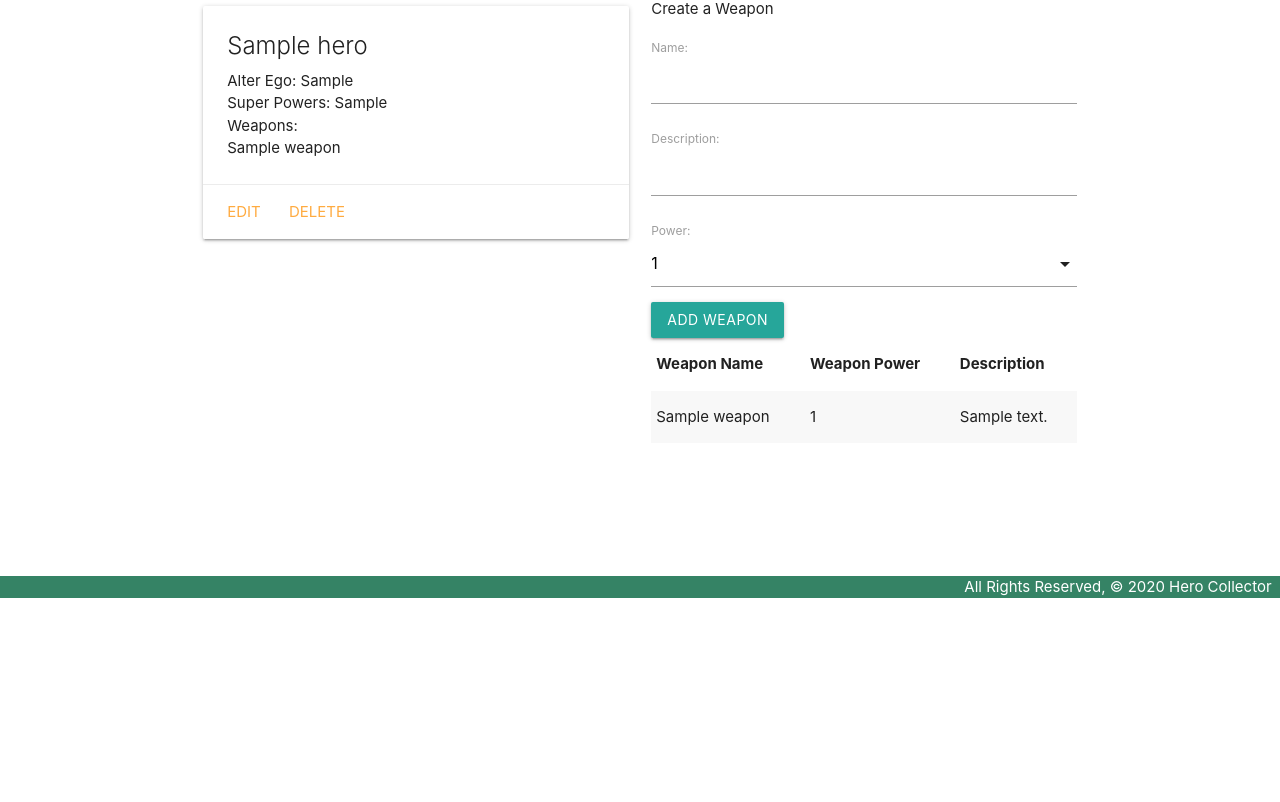
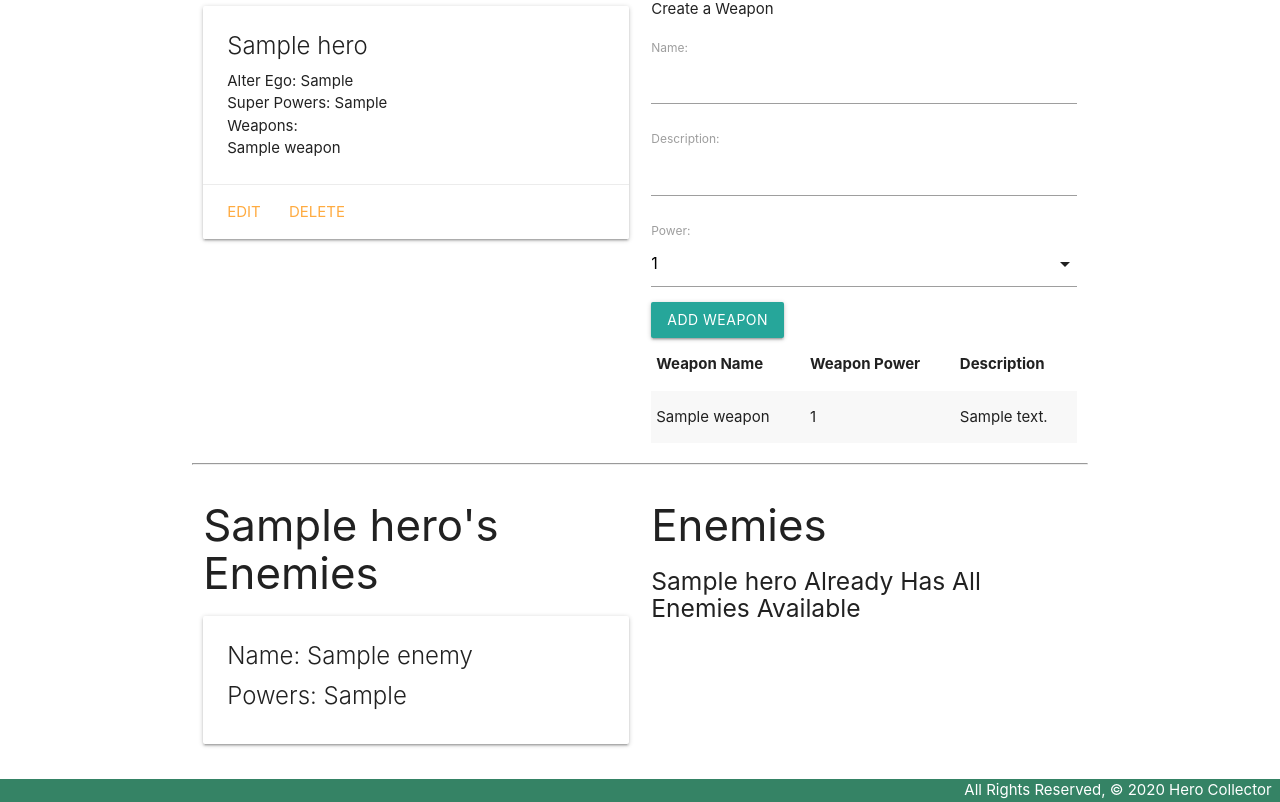
Before and after one commit to GabiVarella/Hero-Collector, a Django app: page /heroes/1/ in a window 1280 px wide. Shown: the part 202-1004 px from the top of the page. Before the commit the page ends 800 px from the top, so only its background shows below. Run offline with Django 3.2, Linux system fonts and the light colour scheme; tables that the repository leaves empty hold one stand-in row (values such as "Sample post").

Commit message:
add list of enemies

```diff
--- a/main_app/admin.py
+++ b/main_app/admin.py
@@ -3,8 +3,9 @@
 # Register your models here.
 from django.contrib import admin
 # import your models here
-from .models import Hero, Weapon
+from .models import Hero, Weapon, Enemy
 
 # Register your models here
 admin.site.register(Hero),
 admin.site.register(Weapon)
+admin.site.register(Enemy)
--- a/main_app/models.py
+++ b/main_app/models.py
@@ -1,4 +1,5 @@
 from django.db import models
+from django.urls import reverse
 
 
 POWERS = (
@@ -9,14 +10,30 @@
     ('5', '5'),
 )
 # Create your models here.
+class Enemy(models.Model):
+    name = models.CharField(max_length=50)
+    super_powers = models.CharField(max_length=50)
+
+    def __str__(self):
+        return self.name
+
+    def get_absolute_url(self):
+        return reverse('enemies_detail', kwargs={'pk': self.id})
+
+
 class Hero(models.Model):
     name = models.CharField(max_length=100)
     alter_ego = models.CharField(max_length=100)
     super_powers = models.CharField(max_length=100)
     arch_enemy = models.CharField(max_length=100)
+    enemies = models.ManyToManyField(Enemy)
 
     def __str__(self):
         return self.name
+
+    def get_absolute_url(self):
+        return reverse('detail', kwargs={'hero_id': self.id})
+
 
 class Weapon(models.Model):
     name = models.CharField(max_length=100)
@@ -26,7 +43,6 @@
         choices = POWERS,
         default = POWERS[0][0]
     )
-
     hero = models.ForeignKey(Hero, on_delete=models.CASCADE)
 
     def __str__(self):
--- a/main_app/templates/heroes/detail.html
+++ b/main_app/templates/heroes/detail.html
@@ -48,6 +48,51 @@
     </table>
   </div>
 </div>
+<hr>
+<div class="row">
+  <div class="col s6">
+    <h3>{{ hero.name }}'s Enemies</h3>
+    {% if hero.enemies.count %}
+      {% for enemy in hero.enemies.all %}
+        <div class="card">
+          <div class="card-content">
+            <span class="card-title">
+              <p1>Name: {{ enemy.name }}</p1>
+            </span>
+            <span class="card-title">
+              <p1>Powers: {{ enemy.super_powers }}</p1>
+            </span>
+          </div>
+        </div>
+      {% endfor %}
+    {% else %}
+      <h5>No Enemies Listed :(</h5>
+    {% endif %}
+  </div>
+
+
+  <div class="col s6">
+    <h3>Enemies</h3>
+    {% if enemies.count %}
+      {% for enemy in enemies.all %}
+        <div class="card">
+          <div class="card-content">
+            <span class="card-title">
+              <span style="color: green">{{ enemy.name }}</span>
+            </span>
+          </div>
+          <div class="card-action">
+            <form action="" method="post">
+              {% csrf_token %}
+              <button type="submit" class="btn">Add</button>
+            </form>
+          </div>
+        </div>
+      {% endfor %}
+    {% else %}
+      <h5>{{hero.name}} Already Has All Enemies Available</h5>
+    {% endif %}
+  </div></div>
 <script>
   var selectEl = document.getElementById('id_power');
   M.FormSelect.init(selectEl);
--- a/main_app/urls.py
+++ b/main_app/urls.py
@@ -10,5 +10,7 @@
   path('heroes/<int:pk>/update/', views.HeroUpdate.as_view(), name='heroes_update'),
   path('heroes/<int:pk>/delete/', views.HeroDelete.as_view(), name='heroes_delete'),
   path('heroes/<int:hero_id>/add_weapon/', views.add_weapon, name='add_weapon'),
+  path('heroes/<int:hero_id>/assoc_enemy/<int:enemy_id>/', views.assoc_enemy, name='assoc_enemy'),
+
 
 ]
--- a/main_app/views.py
+++ b/main_app/views.py
@@ -1,7 +1,7 @@
 from django.shortcuts import render, redirect
 from django.http import HttpResponse
 from django.views.generic.edit import CreateView, UpdateView, DeleteView
-from .models import Hero
+from .models import Hero, Enemy
 from .forms import WeaponForm
 
 
@@ -19,8 +19,15 @@
 
 def heroes_detail(request, hero_id):
   hero = Hero.objects.get(id=hero_id)
+  enemies_hero_doesnt_have = Enemy.objects.exclude(id__in = hero.enemies.all().values_list('id'))
   weapon_form = WeaponForm()
   return render(request, 'heroes/detail.html', {'hero': hero, 'weapon_form': weapon_form})
+
+def assoc_enemy(request, hero_id, enemy_id):
+  # Note that you can pass a toy's id instead of the whole object
+  Hero.objects.get(id=hero_id).enemies.add(enemy_id)
+  return redirect('detail', hero_id=hero_id)
+
 
 def add_weapon(request, hero_id):
   # create a ModelForm instance using the data in request.POST
@@ -28,7 +35,7 @@
   # validate the form
   if form.is_valid():
     # don't save the form to the db until it
-    # has the cat_id assigned
+    # has the hero_id assigned
     new_weapon = form.save(commit=False)
     new_weapon.hero_id = hero_id
     new_weapon.save()
```
Also changed, not shown: main_app/migrations/0003_auto_20200619_0150.py (added).
